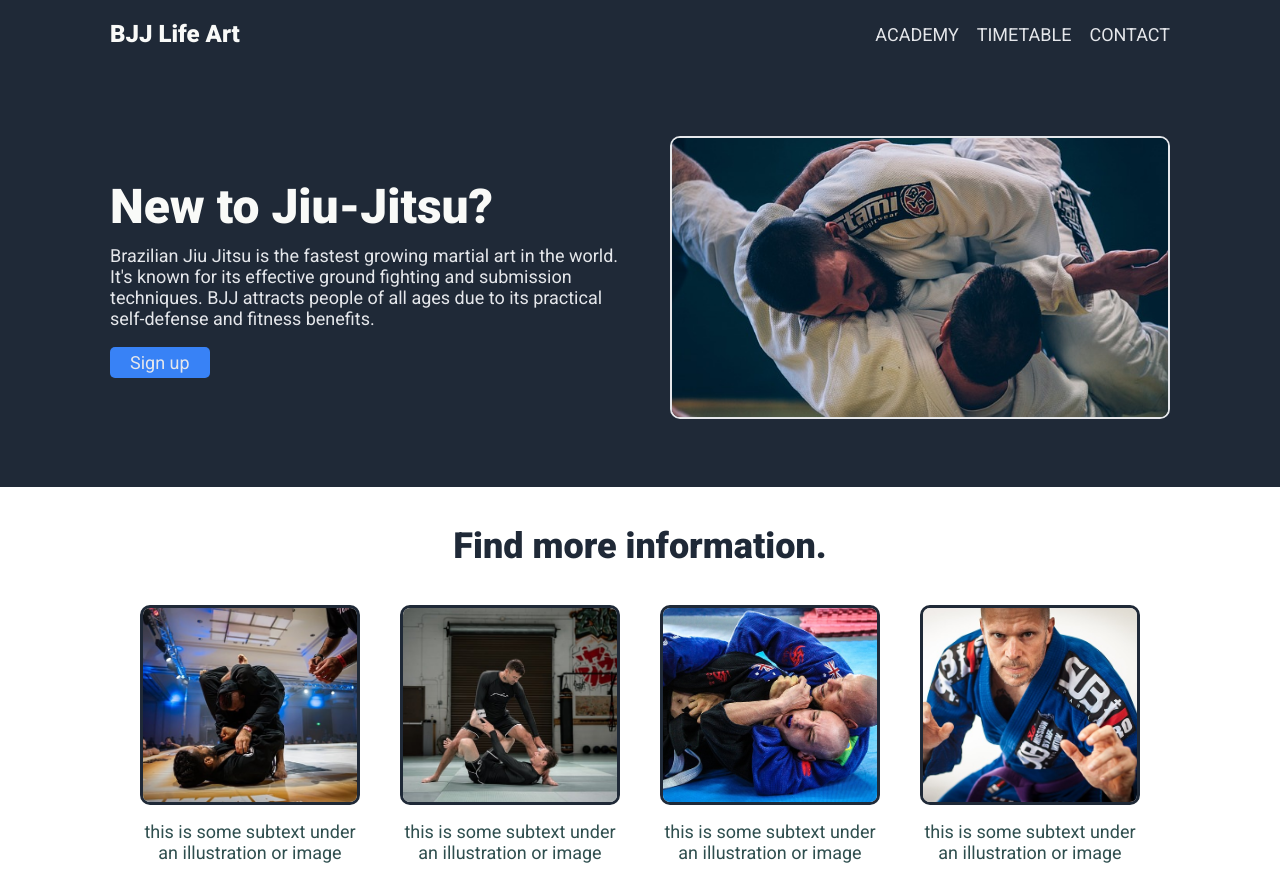
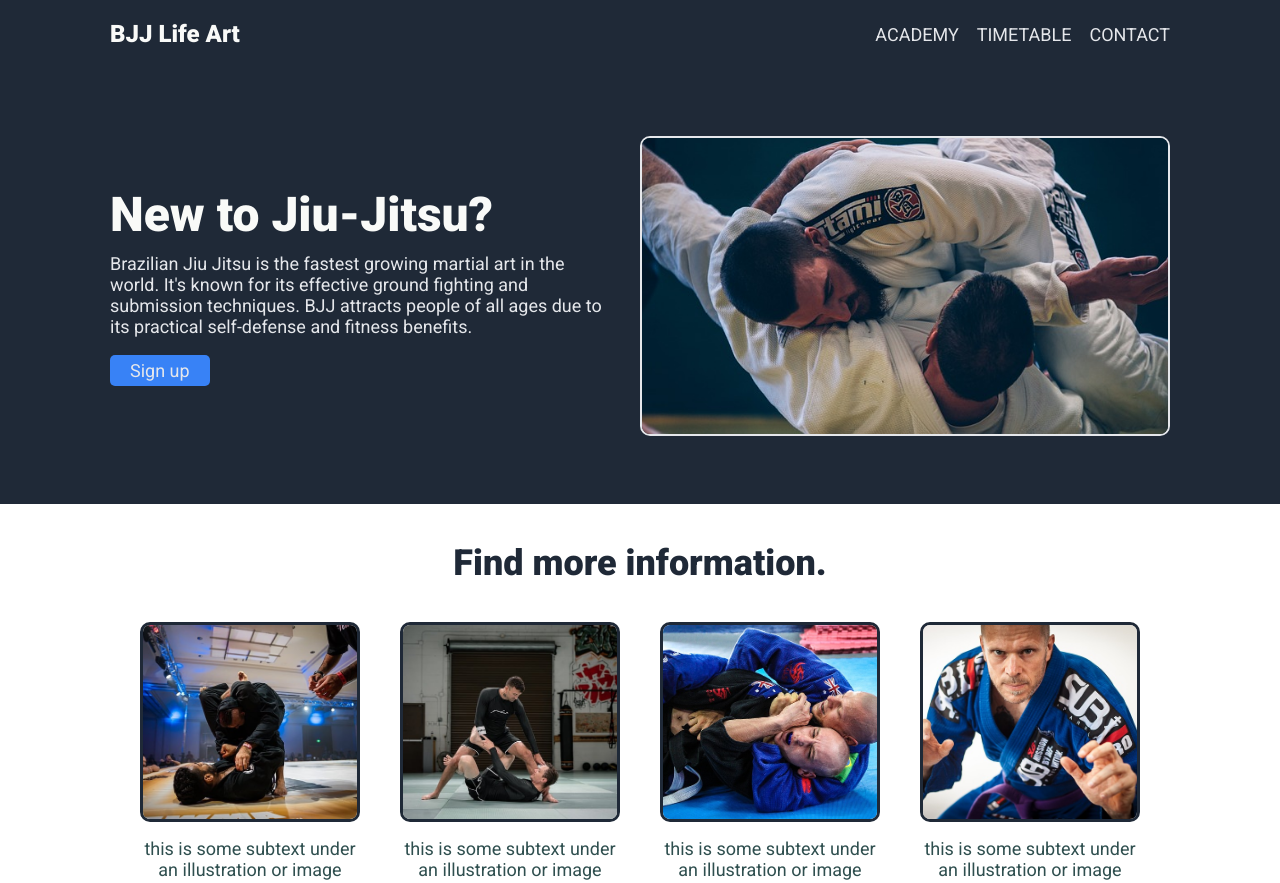
Before and after one commit to ctarx/Odin-Landing-Page, a plain HTML site: page index.html in a window 1280 px wide. Shown: the top 883 px of the page. Drawn offline with Linux system fonts and the light colour scheme.

Commit message:
Add flex-wrap to cards and center

```diff
--- a/style.css
+++ b/style.css
@@ -78,12 +78,18 @@ button {
 .nav {
   display: flex;
   gap: 18px;
+  flex-wrap: wrap;
 }
 
 .header .container {
   display: flex;
   align-items: center;
   gap: 30px;
+}
+
+.header > div {
+  flex: 1 1 60%;
+  min-width: 300px;
 }
 
 .header h1 {
@@ -94,7 +100,9 @@ button {
 }
 
 .header img {
-  max-width: 500px;
+  max-width: 50%;
+  height: auto;
+  flex: 0 1 40%;
 }
 
 .header button {
@@ -116,7 +124,9 @@ button {
 
 .cards-wrapper {
   display: flex;
+  justify-content: center;
   gap: 40px;
+  flex-wrap: wrap;
 }
 
 .cards h2 {
```
